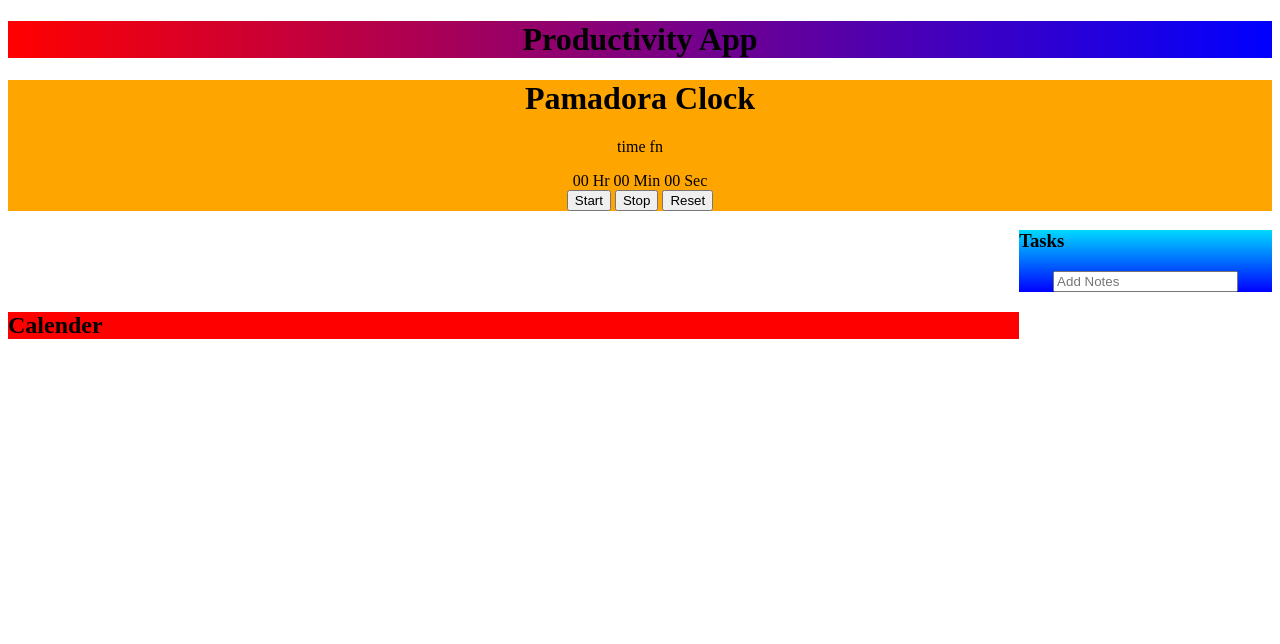
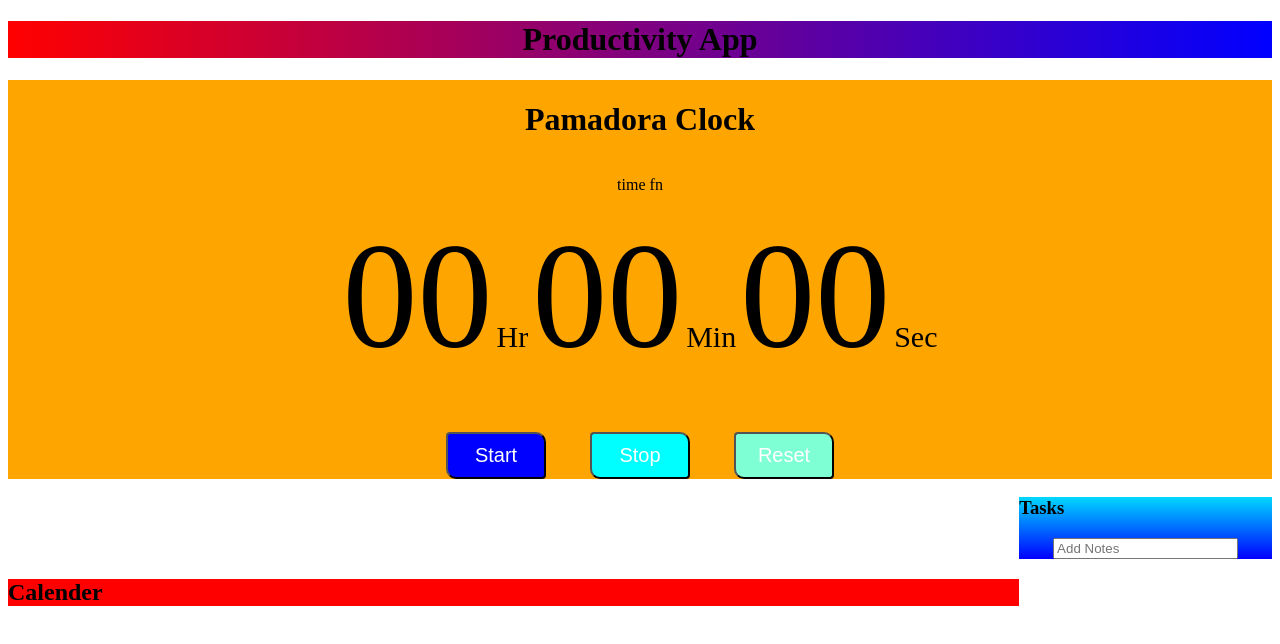
Before and after one commit to ISucc34/Rick_Hackathon2025, a plain HTML site: page index.html in a window 1280 px wide. Drawn offline with Linux system fonts and the light colour scheme.

Commit message:
Pls pull

```diff
--- a/index.html
+++ b/index.html
@@ -28,10 +28,10 @@
         <span class = "txt">Sec</span>
       </div>
 
-      <div class = "buttons">
-          <button class = "btns" id = "start">Start</button>
-          <button class = "btns" id = "stop">Stop</button>
-          <button class = "btns" id = "reset">Reset</button>
+      <div id = "buttons">
+          <button class = "btn" id = "start">Start</button>
+          <button class = "btn" id = "stop">Stop</button>
+          <button class = "btn" id = "reset">Reset</button>
       </div>
 
     </div>
--- a/styles.css
+++ b/styles.css
@@ -1,13 +1,66 @@
+body{
+
+    padding: 0;
+}
+
+
 .title {
     text-align: center;
     background: linear-gradient(to right, red,blue);
 }
 
+/*Clock div*/
 .Pclock {
     text-align: center;
     background-color: orange;
+    display: flex;
+    flex-direction: column;
+    justify-content: center;
+    align-items: center;
 }
 
+.txt{
+    font-size: 30px;
+}
+
+.digit{
+    font-size: 150px;
+}
+
+/*Buttons*/
+
+#buttons{
+    margin-top: 50px;
+}
+
+.btn{
+    width: 100px;
+    padding: 10px 15px;
+    margin: 0px 20px;
+    border-top-right-radius: 10px;
+    border-bottom-left-radius: 10px;
+    border-bottom-right-radius: 4px;
+    border-top-left-radius: 4px;
+    cursor: pointer;
+    font-size: 20px;
+    transition: 0.5s;
+    color: white;
+    font-weight: 500;
+}
+
+#start{
+    background-color: blue;
+}
+
+#stop{
+    background-color: aqua;
+}
+
+#reset{
+    background-color: aquamarine;
+}
+
+/*Task stuff*/
 .taskbar {
     text-align: left;
     width: 20%;
```
